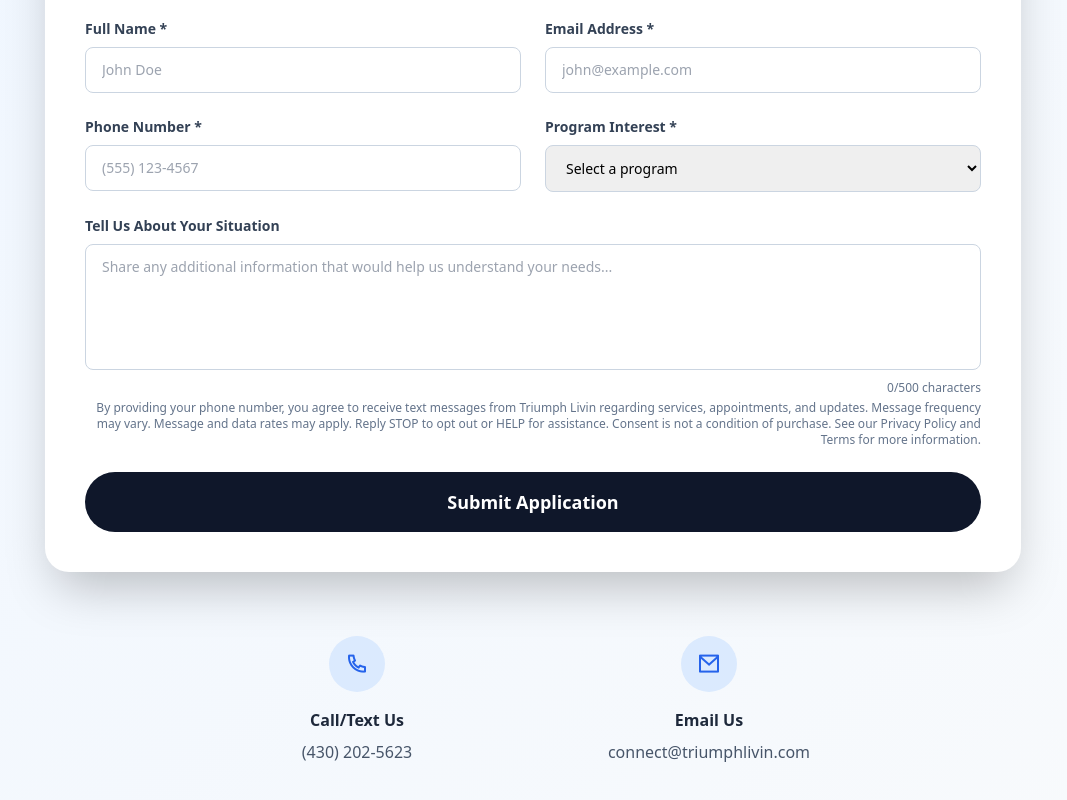
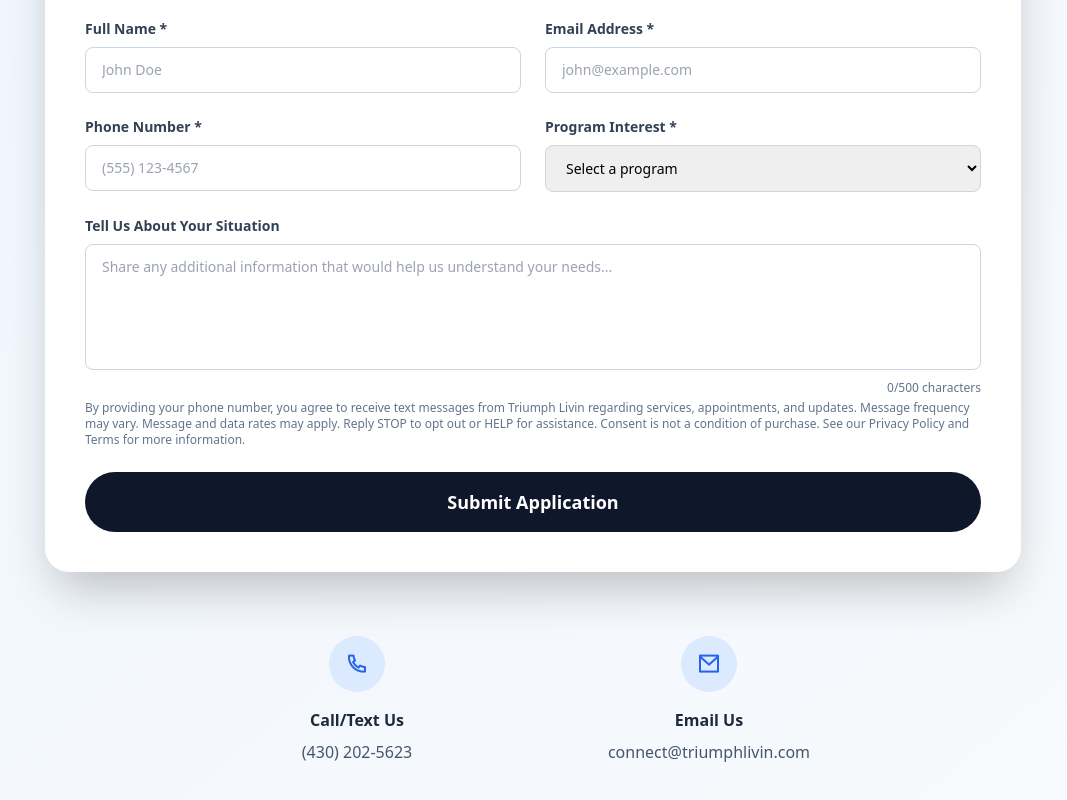
Before and after one commit to AJCamp37/triumphlivin, a React (Vite) app: page /x in a window 1280 px wide. Shown: the part 4488-5288 px from the top of the page, without its empty margins (107-1174 px from the left). Built offline with nearby package versions, Linux system fonts and the light colour scheme.

Commit message:
adjusted alignment

```diff
--- a/src/pages/home/components/ContactSection.tsx
+++ b/src/pages/home/components/ContactSection.tsx
@@ -159,7 +159,7 @@
               <div className="text-right text-xs text-slate-500 mt-1">
                 {formData.message.length}/500 characters
               </div>
-              <div className="text-right text-xs text-slate-500 mt-1">
+              <div className="text-left text-xs text-slate-500 mt-1">
                 By providing your phone number, you agree to receive text messages from Triumph Livin regarding services, appointments, and updates. Message frequency may vary. Message and data rates may apply. Reply STOP to opt out or HELP for assistance. Consent is not a condition of purchase. See our Privacy Policy and Terms for more information.
               </div>
             </div>
```
